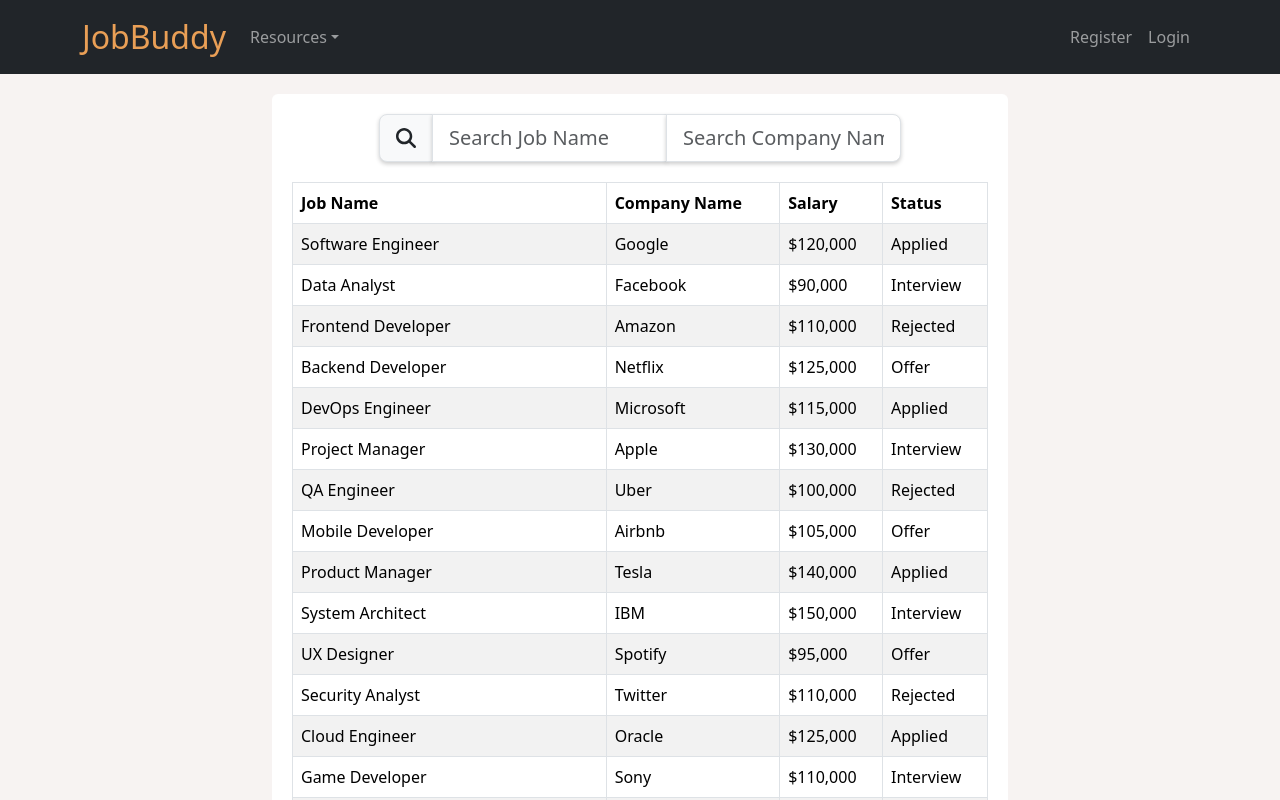
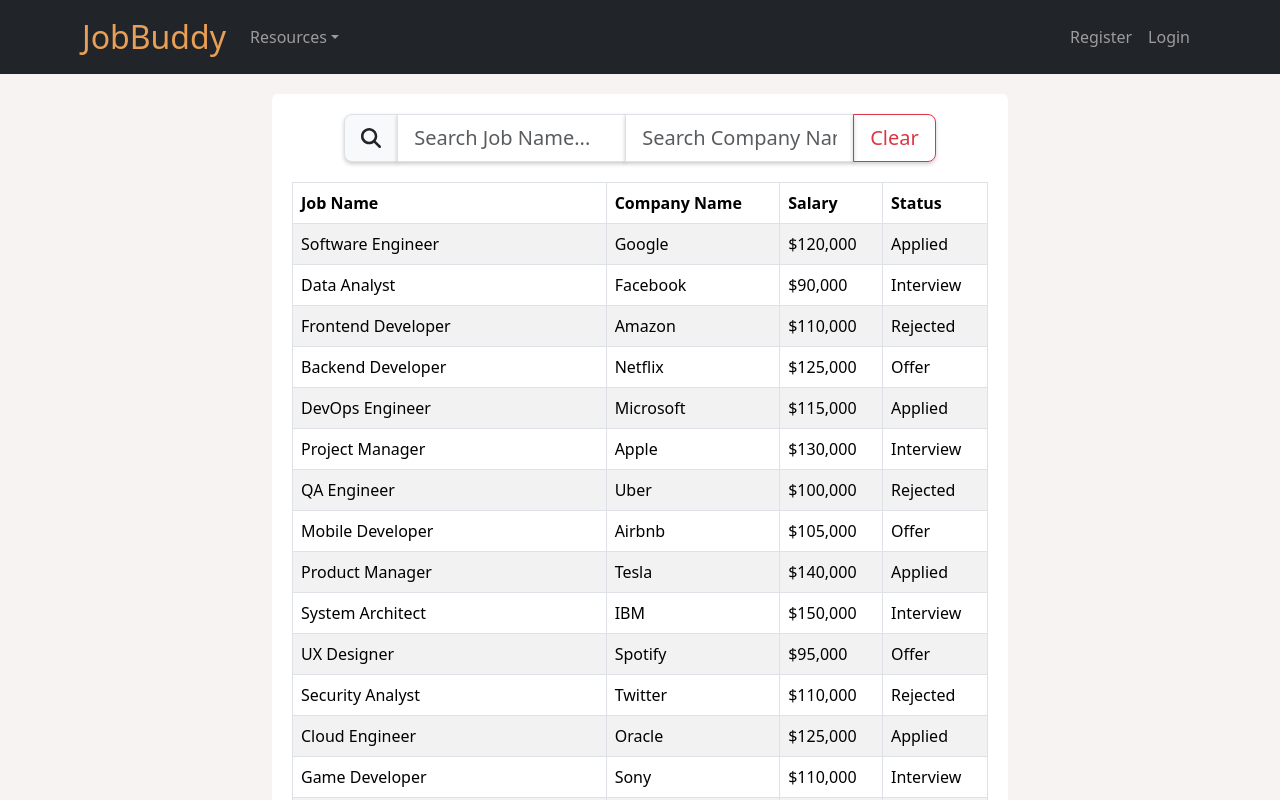
Before and after one commit to JustinDo720/JobBuddy, a React (Create React App) app: page / in a window 1280 px wide. Shown: the top 800 px of the page. Built offline with nearby package versions, Linux system fonts and the light colour scheme.

Commit message:
Added Clear Button and Return message for no results

```diff
--- a/src/JobTable.js
+++ b/src/JobTable.js
@@ -1,9 +1,11 @@
 import Table from 'react-bootstrap/Table';
 import Form from 'react-bootstrap/Form';
 import InputGroup from 'react-bootstrap/InputGroup';
+import Button from 'react-bootstrap/Button';
 import { FontAwesomeIcon } from '@fortawesome/react-fontawesome'
 import { faMagnifyingGlass } from '@fortawesome/free-solid-svg-icons'
 import { useEffect, useState } from 'react'
+
 
 export default function JobTable(){
 
@@ -53,10 +55,15 @@
         searchCompanyName(e.target.value)
     }
 
+    const clearFields = (e) => {
+        searchJobName('')
+        searchCompanyName('')
+    }
+
     return(
         <>
         <div className='container' style={{ padding: '20px', marginTop: '20px', borderRadius: '6px', backgroundColor: 'white'}}>
-            <InputGroup size="lg" style= {{ paddingBottom: '20px', width: '75%', margin: '0 auto'}} >
+            <InputGroup size="lg" style= {{ paddingBottom: '20px', width: '85%', margin: '0 auto'}} >
                 <InputGroup.Text id="inputGroup-sizing-lg" style={{ boxShadow: '0 2px 4px rgba(0, 0, 0, 0.2)' }} >
                     <FontAwesomeIcon icon={faMagnifyingGlass} />
                 </InputGroup.Text>
@@ -64,7 +71,7 @@
                 aria-label="Job Name"
                 aria-describedby="inputGroup-sizing-sm"
                 style={{ boxShadow: '0 2px 4px rgba(0, 0, 0, 0.2)' }}
-                placeholder='Search Job Name'
+                placeholder='Search Job Name...'
                 onChange= { searchJob }
                 value= { job_name }
                 />
@@ -72,10 +79,13 @@
                 aria-label="Company Name"
                 aria-describedby="inputGroup-sizing-sm"
                 style={{ boxShadow: '0 2px 4px rgba(0, 0, 0, 0.2)' }}
-                placeholder='Search Company Name'
+                placeholder='Search Company Name...'
                 onChange= { searchCompany }
                 value= { company_name }
                 />
+                <Button variant="outline-danger" style={{ boxShadow: '0 2px 4px rgba(0, 0, 0, 0.2)' }} onClick={ clearFields }>
+                    Clear
+                </Button>
             </InputGroup>
             <Table striped bordered hover>
                 <thead>
@@ -95,14 +105,21 @@
                     </tr>
                 </thead>
                 <tbody>
-                    { jobs.filter( filteredJob => filteredJob.job_name.toLowerCase().includes(job_name.toLowerCase()) &&  filteredJob.company_name.toLowerCase().includes(company_name.toLowerCase())).map((job, index)=>(
+                    { jobs.filter( filteredJob => filteredJob.job_name.toLowerCase().includes(job_name.toLowerCase())
+                    &&  filteredJob.company_name.toLowerCase().includes(company_name.toLowerCase())).length > 0 ? (
+                        jobs.filter( filteredJob => filteredJob.job_name.toLowerCase().includes(job_name.toLowerCase())
+                            &&  filteredJob.company_name.toLowerCase().includes(company_name.toLowerCase())).map((job, index)=>(
                         <tr key={index}>
                             <td>{job.job_name}</td>
                             <td>{job.company_name}</td>
                             <td>{job.salary}</td>
                             <td>{job.status}</td>
                         </tr>
-                    ))}
+                    ))) : (
+                        <tr>
+                            <td colSpan="4" style={{ textAlign: 'center' }}>Sorry, search not found...</td>
+                        </tr>
+                    )}
                 </tbody>
             </Table>
         </div>
```
